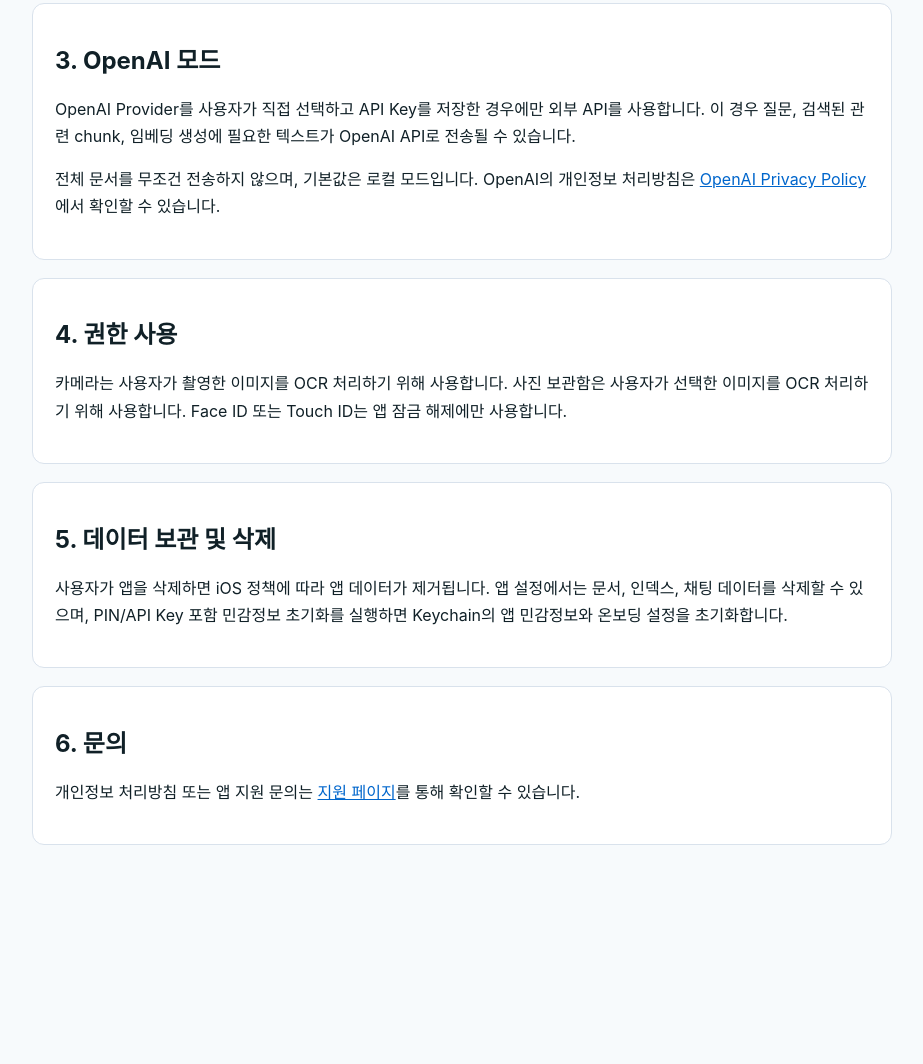
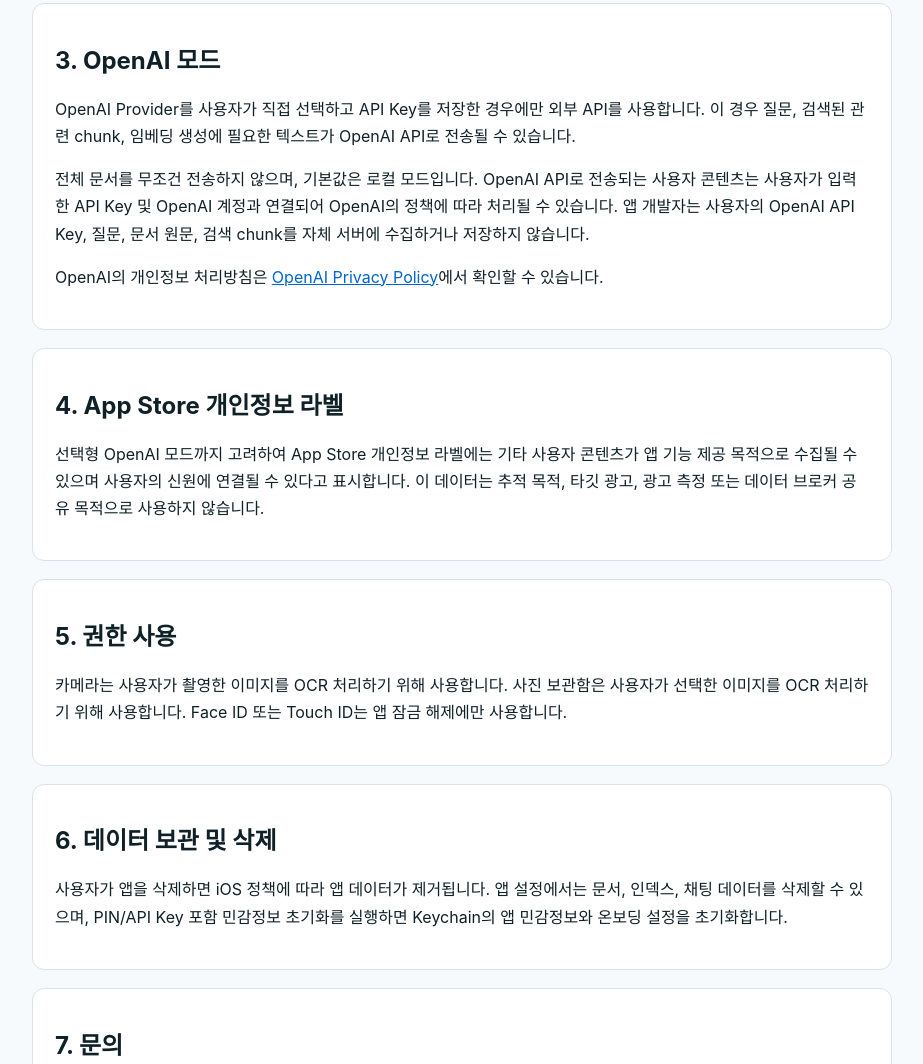
Before and after one commit to kwonho2018-design/my-private-gpt-legal, a plain HTML site: page privacy-policy.html in a window 1280 px wide. Shown: the part 691-1755 px from the top of the page, without its empty margins (178-1101 px from the left). Before the commit the page ends 1598 px from the top, so only its background shows below. Drawn offline with Linux system fonts and the light colour scheme.

Commit message:
Clarify optional OpenAI privacy handling

```diff
--- a/privacy-policy.html
+++ b/privacy-policy.html
@@ -33,21 +33,27 @@
     <section>
       <h2>3. OpenAI 모드</h2>
       <p>OpenAI Provider를 사용자가 직접 선택하고 API Key를 저장한 경우에만 외부 API를 사용합니다. 이 경우 질문, 검색된 관련 chunk, 임베딩 생성에 필요한 텍스트가 OpenAI API로 전송될 수 있습니다.</p>
-      <p>전체 문서를 무조건 전송하지 않으며, 기본값은 로컬 모드입니다. OpenAI의 개인정보 처리방침은 <a href="https://openai.com/policies/privacy-policy">OpenAI Privacy Policy</a>에서 확인할 수 있습니다.</p>
+      <p>전체 문서를 무조건 전송하지 않으며, 기본값은 로컬 모드입니다. OpenAI API로 전송되는 사용자 콘텐츠는 사용자가 입력한 API Key 및 OpenAI 계정과 연결되어 OpenAI의 정책에 따라 처리될 수 있습니다. 앱 개발자는 사용자의 OpenAI API Key, 질문, 문서 원문, 검색 chunk를 자체 서버에 수집하거나 저장하지 않습니다.</p>
+      <p>OpenAI의 개인정보 처리방침은 <a href="https://openai.com/policies/privacy-policy">OpenAI Privacy Policy</a>에서 확인할 수 있습니다.</p>
     </section>
 
     <section>
-      <h2>4. 권한 사용</h2>
+      <h2>4. App Store 개인정보 라벨</h2>
+      <p>선택형 OpenAI 모드까지 고려하여 App Store 개인정보 라벨에는 기타 사용자 콘텐츠가 앱 기능 제공 목적으로 수집될 수 있으며 사용자의 신원에 연결될 수 있다고 표시합니다. 이 데이터는 추적 목적, 타깃 광고, 광고 측정 또는 데이터 브로커 공유 목적으로 사용하지 않습니다.</p>
+    </section>
+
+    <section>
+      <h2>5. 권한 사용</h2>
       <p>카메라는 사용자가 촬영한 이미지를 OCR 처리하기 위해 사용합니다. 사진 보관함은 사용자가 선택한 이미지를 OCR 처리하기 위해 사용합니다. Face ID 또는 Touch ID는 앱 잠금 해제에만 사용합니다.</p>
     </section>
 
     <section>
-      <h2>5. 데이터 보관 및 삭제</h2>
+      <h2>6. 데이터 보관 및 삭제</h2>
       <p>사용자가 앱을 삭제하면 iOS 정책에 따라 앱 데이터가 제거됩니다. 앱 설정에서는 문서, 인덱스, 채팅 데이터를 삭제할 수 있으며, PIN/API Key 포함 민감정보 초기화를 실행하면 Keychain의 앱 민감정보와 온보딩 설정을 초기화합니다.</p>
     </section>
 
     <section>
-      <h2>6. 문의</h2>
+      <h2>7. 문의</h2>
       <p>개인정보 처리방침 또는 앱 지원 문의는 <a href="./support.html">지원 페이지</a>를 통해 확인할 수 있습니다.</p>
     </section>
   </main>
```
